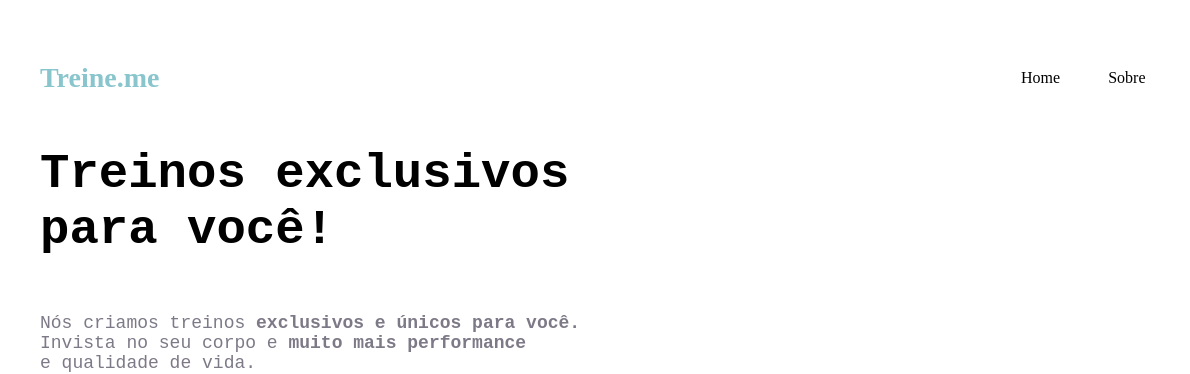
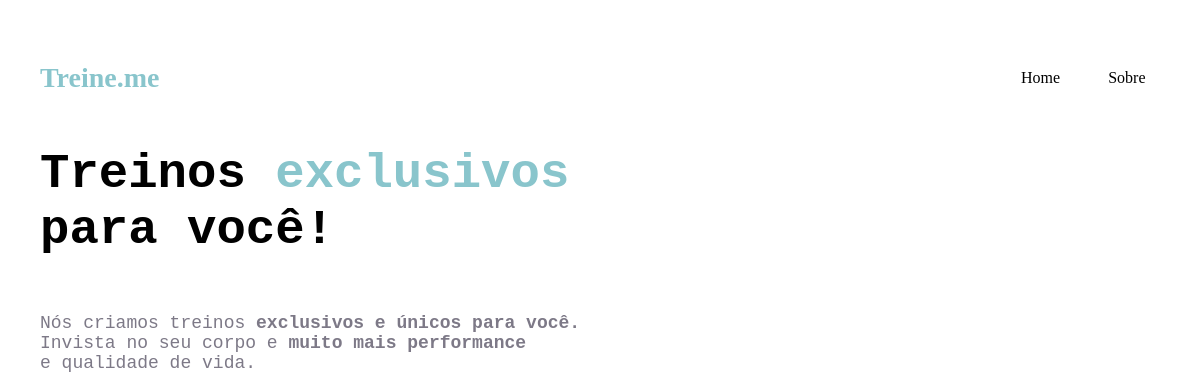
Before and after one commit to Guilhermecarvalho11/projeto02RocketSeat, a plain HTML site: page index.html in a window 1280 px wide. Shown: the top 374 px of the page, 0-1190 px from the left. Drawn offline with Linux system fonts and the light colour scheme.

Commit message:
add color in the text

```diff
--- a/index.html
+++ b/index.html
@@ -22,7 +22,7 @@
 
     <main>
       <div class="text">
-        <h1>Treinos exclusivos <br/>para você!</h1>
+        <h1>Treinos <span>exclusivos</span> <br/>para você!</h1>
         <p>Nós criamos treinos <strong>exclusivos e únicos para você.</strong>
           Invista no seu corpo e <strong>muito mais performance</strong> <br/> e qualidade de vida.
         </p>
--- a/style.css
+++ b/style.css
@@ -59,6 +59,10 @@ body{
       font-size: 49px;
       font-weight: 56px;
       padding-bottom: 55px;
+
+      span{
+        color:#89C5CC;
+      }
     }
 
     p{
```
